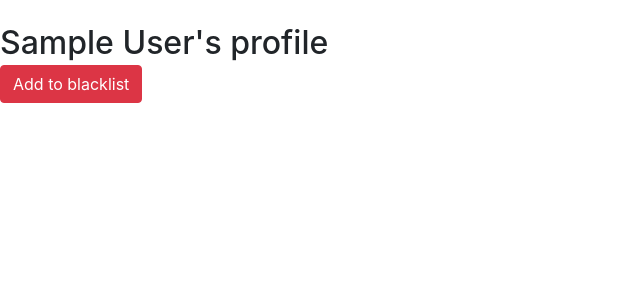
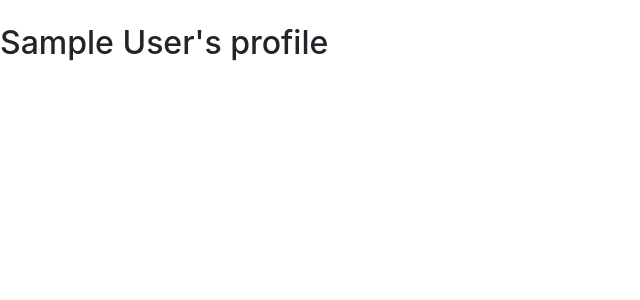
Before and after one commit to alexk318/onlineStore, a Flask app: template main/templates/profile_page.html in a window 1280 px wide. Shown: the part 56-356 px from the top of the page, without its empty margins (0-640 px from the left). Run offline with Flask 2, Linux system fonts and the light colour scheme; the template is opened without the code that fills it: values that come from a table or form of the project are taken from there, others are empty; tables that the repository leaves empty or names only in its code hold one stand-in row (values such as "Sample post"); some libraries are stand-ins or nearby versions.

Commit message:
Conditions

```diff
--- a/main/templates/profile_page.html
+++ b/main/templates/profile_page.html
@@ -23,7 +23,15 @@
 
     {% else %} <!-- What if this is someone else's profile -->
         {{ specific_user.name }}'s profile <br>
-        <button type="button" class="btn btn-danger">Add to blacklist</button>
+
+        {% if current_user.has_role('Administrator') %}
+            <button type="button" class="btn btn-danger">Add to blacklist</button>
+        {% endif %}
+
+        <!-- Moderator can not block the Administrator -->
+        {% if not specific_user.has_role('Administrator') and current_user.has_role('Moderator') %}
+            <button type="button" class="btn btn-danger">Add to blacklist</button>
+        {% endif %}
 
 
 
```
